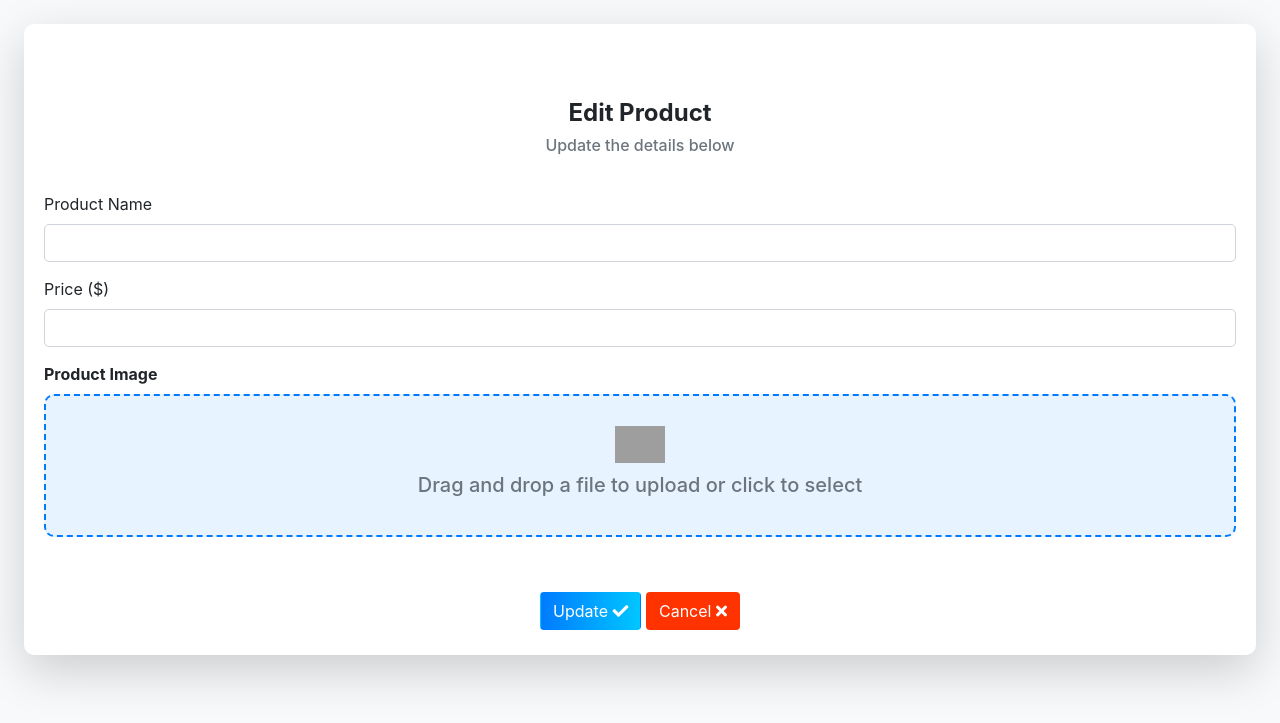
After one commit to Soda-Morn/VC1-Group06-Cafe-Shop, a PHP site: page /views/inventory/edit.php in a window 1280 px wide. The commit adds this page. Shown: the top 723 px of the page. Run offline with PHP 8.4, Linux system fonts and the light colour scheme; the template is opened without the code that fills it, so the values that code supplies are empty; grey boxes are pictures that could not be loaded.

```diff
--- /dev/null
+++ b/views/inventory/edit.php
@@ -0,0 +1,164 @@
+<!DOCTYPE html>
+<html lang="en">
+<head>
+    <meta charset="UTF-8">
+    <meta name="viewport" content="width=device-width, initial-scale=1.0">
+    <title>Edit Product</title>
+    <link href="https://stackpath.bootstrapcdn.com/bootstrap/4.5.2/css/bootstrap.min.css" rel="stylesheet">
+    <link href="https://cdnjs.cloudflare.com/ajax/libs/font-awesome/5.15.4/css/all.min.css" rel="stylesheet">
+    <style>
+        body {
+            background-color: #f8f9fa;
+        }
+
+        .card {
+            background-color: #ffffff;
+            border: none;
+            border-radius: 10px;
+            box-shadow: 0 4px 20px rgba(0, 0, 0, 0.1);
+        }
+
+        .image-upload {
+            cursor: pointer;
+            background-color: #e7f3ff;
+            border: 2px dashed #007bff;
+            padding: 30px;
+            border-radius: 10px;
+            text-align: center;
+            margin-bottom: 20px;
+            transition: background-color 0.3s;
+        }
+
+        .image-upload:hover {
+            background-color: #d0e7ff;
+        }
+
+        .image-upload img {
+            width: 50px;
+            margin-bottom: 10px;
+        }
+
+        .btn-submit {
+            background: linear-gradient(90deg, #007bff, #00c6ff);
+            color: white;
+            transition: background 0.3s;
+        }
+
+        .btn-cancel {
+            background-color: rgb(255, 51, 0);
+            color: white;
+            transition: background 0.3s;
+        }
+
+        .btn-submit:hover {
+            background: linear-gradient(90deg, #00c6ff, #007bff);
+        }
+
+        .btn-cancel:hover {
+            opacity: 0.9;
+        }
+
+        .text-center {
+            text-align: center;
+            margin-top: 50px;
+            padding: 5px;
+        }
+
+        .form-group input {
+            border-radius: 5px;
+            transition: border-color 0.3s;
+        }
+
+        .form-group input:focus {
+            border-color: #007bff;
+            box-shadow: 0 0 5px rgba(0, 123, 255, 0.5);
+        }
+
+        .form-group {
+            margin-bottom: 15px;
+        }
+
+        .existing-image {
+            width: 100px;
+            height: auto;
+            border-radius: 5px;
+            margin-top: 10px;
+        }
+
+        @media (max-width: 576px) {
+            .image-upload {
+                padding: 15px;
+            }
+
+            .btn-submit, .btn-cancel {
+                width: 100%;
+                margin: 5px 0;
+            }
+
+            .btn-cancel {
+                background: red;
+            }
+
+            body {
+                padding: 10px;
+            }
+        }
+    </style>
+</head>
+<body>
+    <div class="container-fluid p-4">
+        <div class="card shadow-lg">
+            <div class="card-body">
+                <div class="text-center mb-4">
+                    <h4 class="font-weight-bold">Edit Product</h4>
+                    <h6 class="text-muted">Update the details below</h6>
+                </div>
+
+                <form action="/purchase_item_add/update/<?= $product['purchase_item_id']; ?>" method="POST" enctype="multipart/form-data">
+                    <div class="form-group">
+                        <label for="name">Product Name</label>
+                        <input type="text" name="name" class="form-control" value="<?= htmlspecialchars($product['product_name']); ?>" required>
+                    </div>
+                    <div class="form-group">
+                        <label for="price">Price ($)</label>
+                        <input type="number" name="price" class="form-control" step="0.01" value="<?= htmlspecialchars($product['price']); ?>" required>
+                    </div>
+
+                    <div class="form-group">
+                        <label class="font-weight-bold">Product Image</label>
+                        <div class="image-upload" onclick="document.getElementById('file-input').click();">
+                            <input type="file" name="image" accept="image/*" id="file-input" class="d-none">
+                            <img src="/Views/assets/img1/icons/upload.svg" alt="Upload Image">
+                            <h5 class="text-muted">Drag and drop a file to upload or click to select</h5>
+                        </div>
+
+                        <input type="hidden" name="existing_image" value="<?= htmlspecialchars($product['product_image']); ?>">
+
+                        <?php if (!empty($product['product_image'])): ?>
+                            <p>Current Image:</p>
+                            <img src="/<?= htmlspecialchars($product['product_image']); ?>" alt="Current Image" class="existing-image">
+                        <?php endif; ?>
+
+                        <div id="file-name" class="text-success"></div>
+                    </div>
+
+                    <div class="text-center">
+                        <button type="submit" class="btn btn-submit me-2">Update <i class="fas fa-check"></i></button>
+                        <a href="/purchase_item_add" class="btn btn-cancel">Cancel <i class="fas fa-times"></i></a>
+                    </div>
+                </form>
+            </div>
+        </div>
+    </div>
+
+    <script>
+        const fileInput = document.getElementById('file-input');
+        const fileNameDisplay = document.getElementById('file-name');
+
+        fileInput.addEventListener('change', function() {
+            const fileName = fileInput.files[0] ? fileInput.files[0].name : 'No file chosen';
+            fileNameDisplay.textContent = fileName;
+        });
+    </script>
+</body>
+</html>
```
Also changed, not shown: Controllers/PurchaseitemController.php (+52 -9 lines), Models/PurchaseItemModel.php (+13 -4 lines), Router/route.php (+5 -2 lines), views/inventory/purchase_item_add.php (+13 -4 lines), uploads/1742219188_39daa6e9a23d95e8fcd89ac5d84fc67a.jpg (added), uploads/1742219214_046c1223c7989574ed7c2ee9c1af524b.jpg (added).
